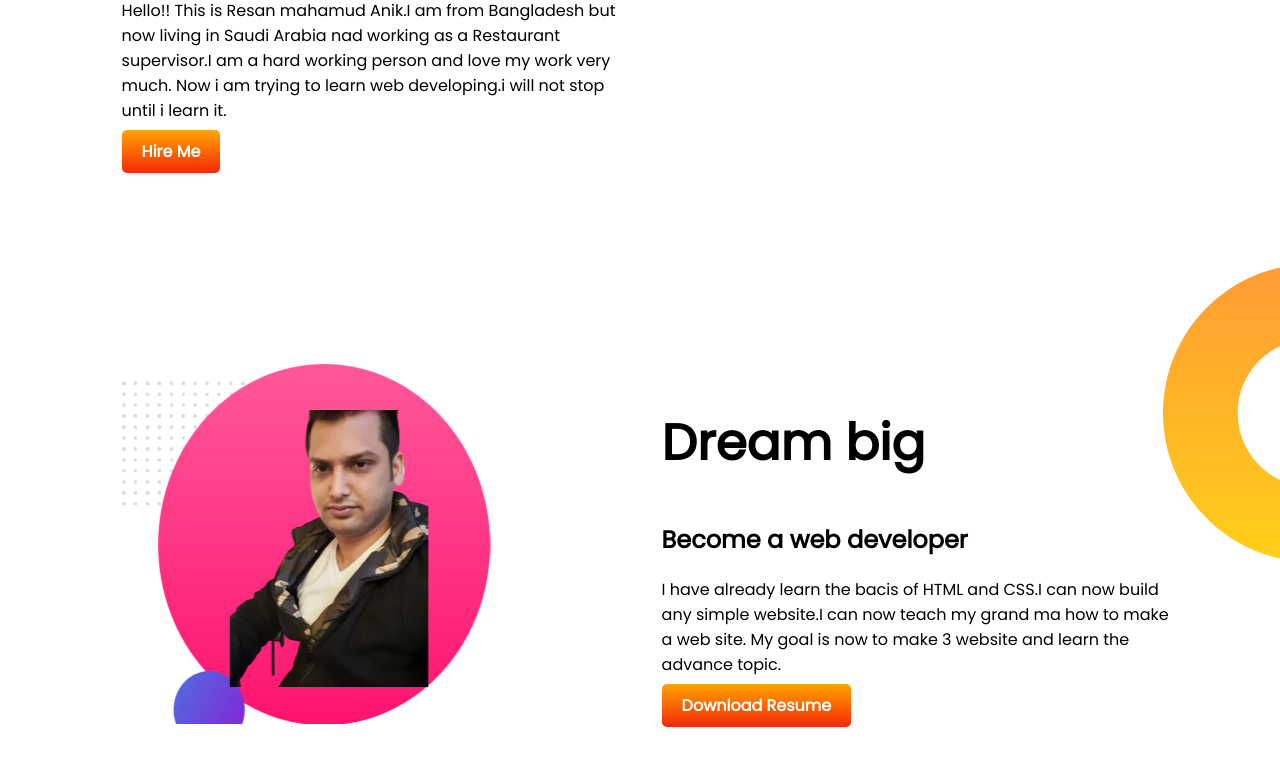
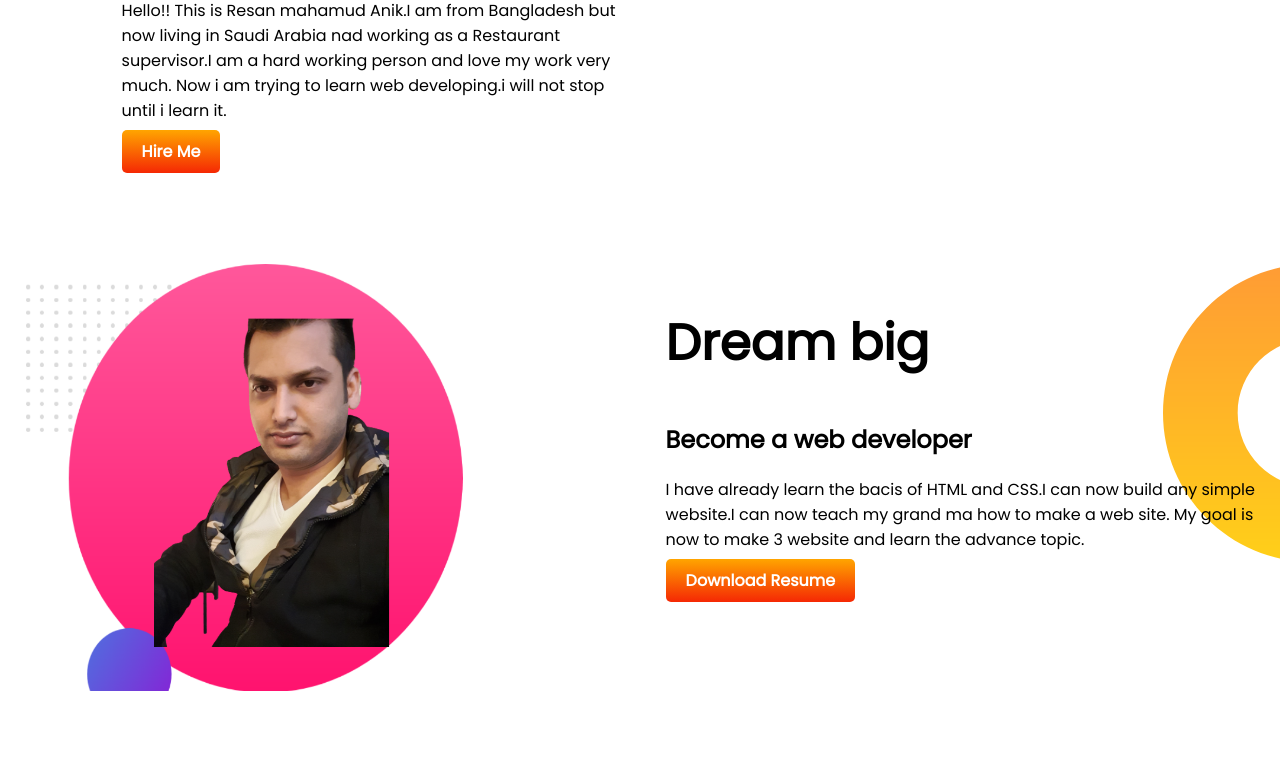
Before and after one commit to resan156/developer-portfolio-r, a plain HTML site: page index.html in a window 1280 px wide. Shown: the part 499-1264 px from the top of the page. After the commit the page ends 1197 px from the top, so only its background shows below. Drawn offline with Linux system fonts and the light colour scheme.

Commit message:
dream bog

```diff
--- a/style.css
+++ b/style.css
@@ -35,5 +35,6 @@ section{
     background-image: url(images/dream-bg.png);
     background-repeat: no-repeat;
     background-position-x: right;
-
+    padding: 0px;
+    margin: 0;
 }
```
